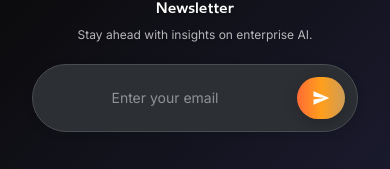
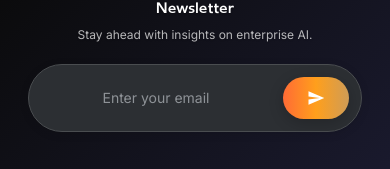
Before and after one commit to dhavalinventam/neophoenix-web, a Next.js app: page /contact in a window 390 px wide. Shown: the part 1729-1898 px from the top of the page. Built offline with nearby package versions, Linux system fonts and the light colour scheme.

Commit message:
fix responsiv footer newslatter sec

```diff
--- a/src/components/layout/footer/Footer.module.scss
+++ b/src/components/layout/footer/Footer.module.scss
@@ -340,6 +340,24 @@
 
         .subscribeButton {
           // Custom button styles removed - now using common Button component
+          display: flex;
+          align-items: center;
+          justify-content: center;
+          line-height: 1;
+          background: linear-gradient(90deg, #FF6B35 0%, #FF9F1C 50%, #cf9c56 100%);
+          max-width: max-content;
+          max-height: max-content;
+          color: #FFFFFF;
+          border: none;
+          padding: 12px 24px;
+          border-radius: 32px;
+          font-weight: 600;
+          font-size: 16px;
+          cursor: pointer;
+          transition: all 0.3s ease-in-out;
+          position: relative;
+          overflow: hidden;
+          box-shadow: 0 4px 15px rgba(0, 0, 0, 0.2);
           margin-right: 4px;
         }
 
--- a/src/components/layout/footer/index.tsx
+++ b/src/components/layout/footer/index.tsx
@@ -87,22 +87,14 @@ export default function Footer() {
                     className={styles.emailInput}
                     required
                   />
-                  <Button
-                    label="Subscribe to Newsletter"
-                    type="submit"
-                    className={`${styles.subscribeButton} ${styles.desktopButton}`}
-                  />
-                  <Button
-                    label="Subscribe to Newsletter"
-                    type="submit"
-                    className={`${styles.subscribeButton} ${styles.mobileButton}`}
-                    icon={
+                  <button className={`${styles.subscribeButton}`}>
+                    <span className={styles.desktopButton}> Subscribe to Newsletter </span>
+                    <span className={styles.mobileButton}>
                       <svg width="18" height="18" viewBox="0 0 24 24" fill="currentColor">
-                        <path d="M2.01 21L23 12 2.01 3 2 10l15 2-15 2z"/>
+                        <path d="M2.01 21L23 12 2.01 3 2 10l15 2-15 2z" />
                       </svg>
-                    }
-                    showIconOnly={true}
-                  />
+                    </span>
+                  </button>
                 </div>
               </form>
             </div>
--- a/src/styles/global.scss
+++ b/src/styles/global.scss
@@ -110,12 +110,6 @@ p {
     margin-bottom: 0;
   }
 }
-.container {
-  max-width: 1220px;
-  width: 100%;
-  margin: 0 auto;
-  padding: 0 16px;
-}
 
 .layout {
   min-height: 100vh;
```
Lines whose indentation alone changed are shown as unchanged.
